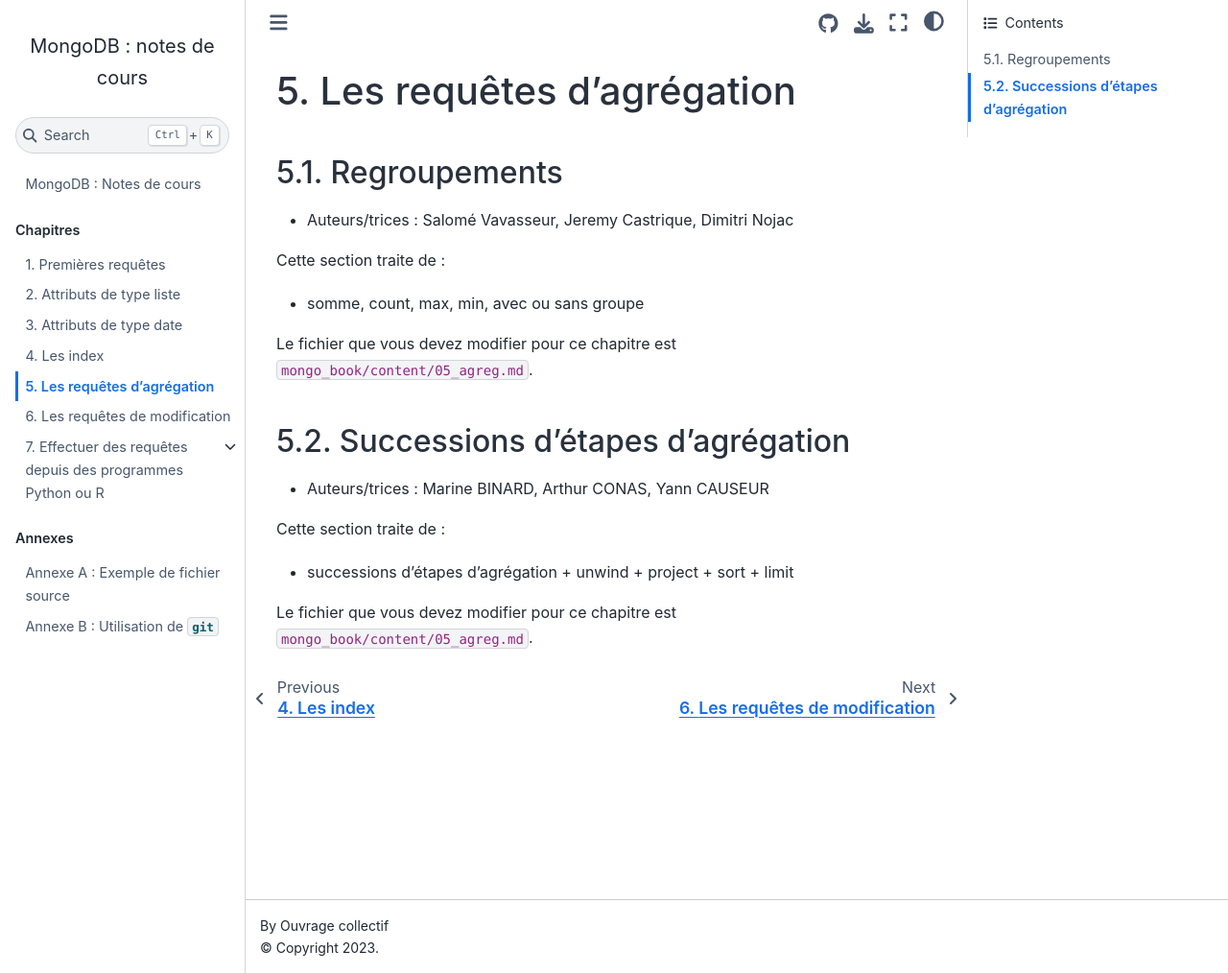
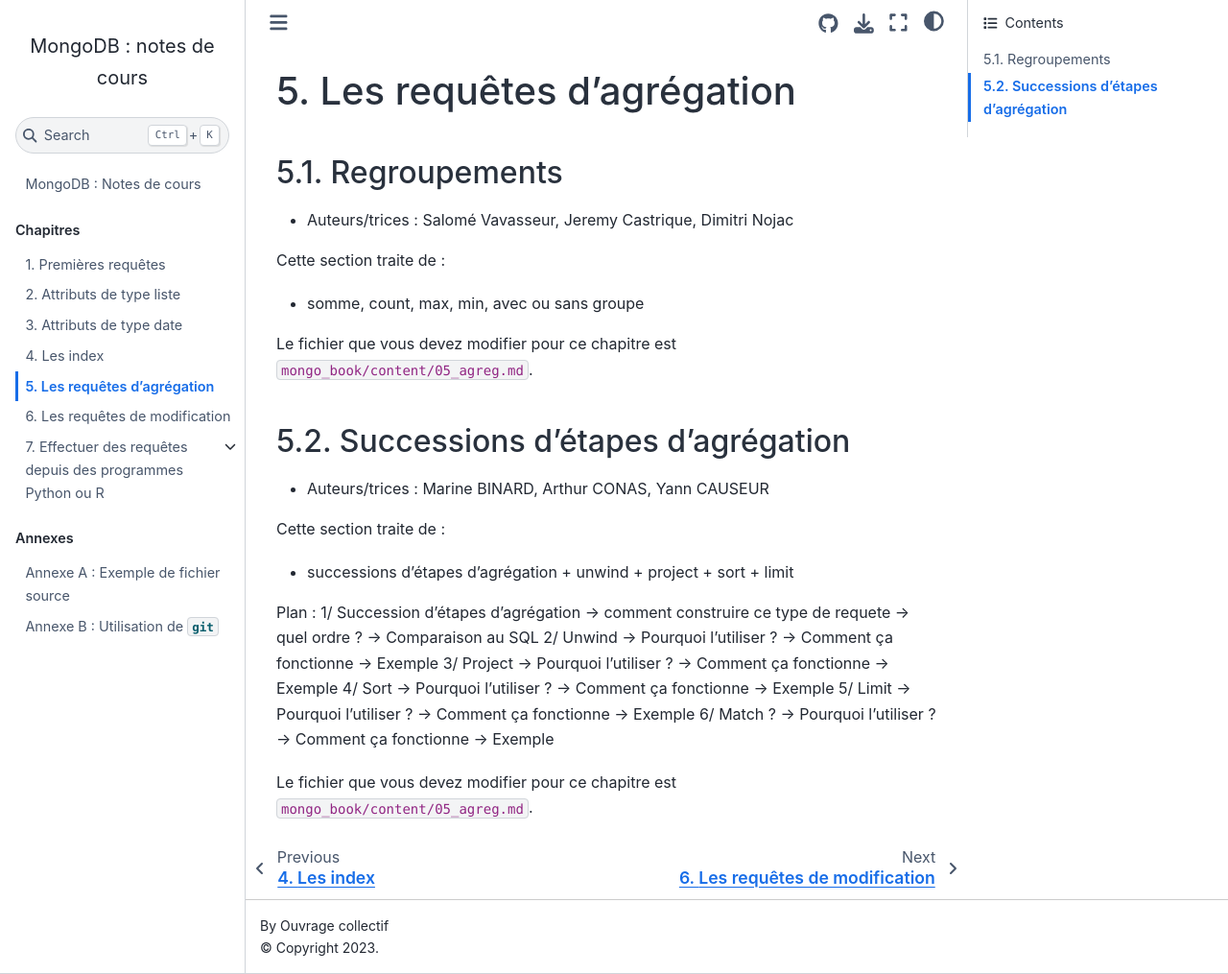
Before and after one commit to rtavenar/mongo_book, a Jupyter Book: the page built from content/05_agreg.md, in a window 1280 px wide and 1015 px high. Shown: the whole window at 96% size. Built offline with Jupyter Book 1.0.4 settings and Sphinx 7.4.7 and the Sphinx Book theme 1.1.4, drawn with Linux system fonts in a browser that asks for light colours.

Commit message:
Plan
Description d'une première idée de plan ( 1 personne sur 1/ , 1 personnes sur 2/ 3/ et une personne sur 4/ 5/)
Mettre la partie 1 à la fin ?

```diff
--- a/content/05_agreg.md
+++ b/content/05_agreg.md
@@ -31,4 +31,30 @@
 Cette section traite de :
 * successions d'étapes d'agrégation + unwind + project + sort + limit
 
+Plan :
+1/ Succession d'étapes d'agrégation
+-> comment construire ce type de requete
+-> quel ordre ?
+-> Comparaison au SQL
+2/ Unwind
+-> Pourquoi l'utiliser ?
+-> Comment ça fonctionne
+-> Exemple
+3/ Project
+-> Pourquoi l'utiliser ?
+-> Comment ça fonctionne
+-> Exemple
+4/ Sort
+-> Pourquoi l'utiliser ?
+-> Comment ça fonctionne
+-> Exemple
+5/ Limit
+-> Pourquoi l'utiliser ?
+-> Comment ça fonctionne
+-> Exemple
+6/ Match ?
+-> Pourquoi l'utiliser ?
+-> Comment ça fonctionne
+-> Exemple
+
 Le fichier que vous devez modifier pour ce chapitre est `mongo_book/content/05_agreg.md`.
```
